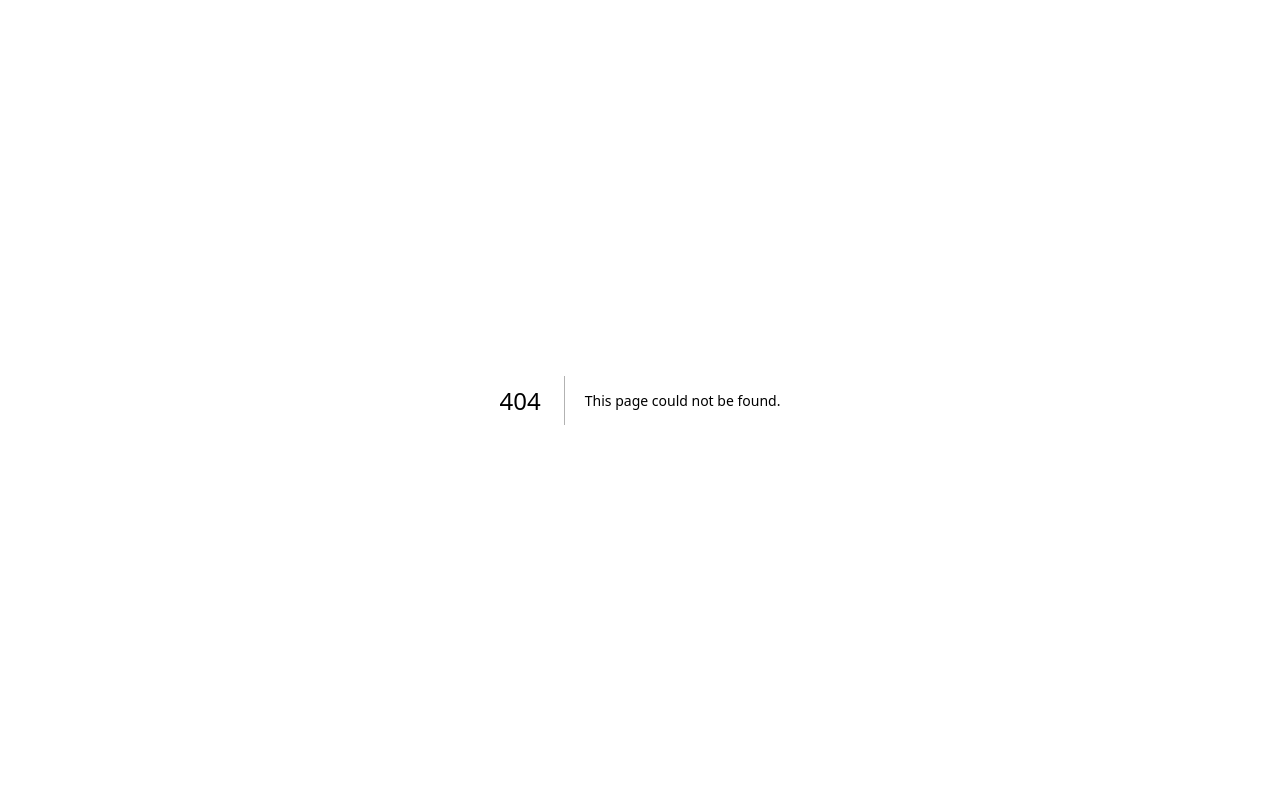
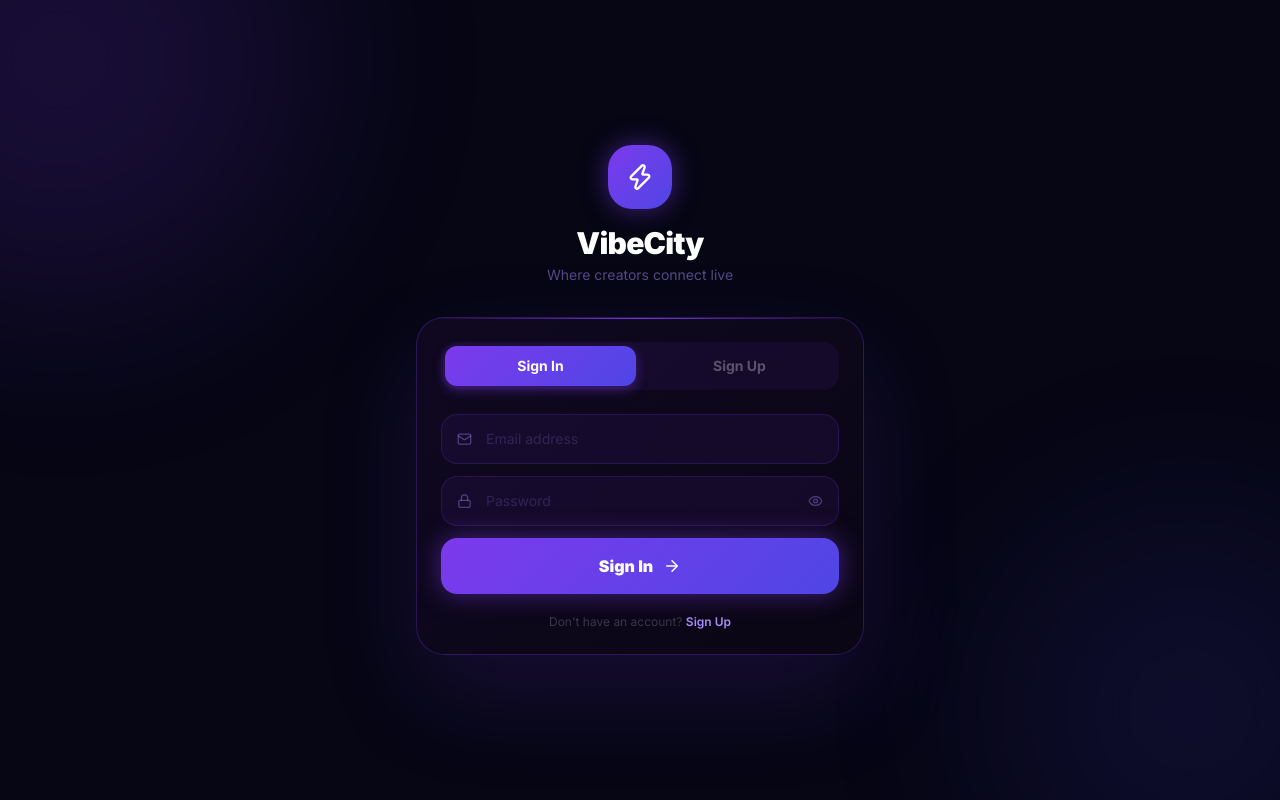
Before and after one commit to alexandrkim777-max/vibe-stream-os, a Next.js app: page /auth in a window 1280 px wide. Before the commit this address had no page. Built offline with nearby package versions, Linux system fonts and the light colour scheme; no server answers.

Commit message:
Add authentication

```diff
--- /dev/null
+++ b/src/app/auth/page.tsx
@@ -0,0 +1,192 @@
+"use client";
+
+import { useState } from "react";
+import { createClient } from "@supabase/supabase-js";
+import { useRouter } from "next/navigation";
+import { Zap, Mail, Lock, User, Eye, EyeOff, ArrowRight } from "lucide-react";
+
+const supabase = createClient(
+  process.env.NEXT_PUBLIC_SUPABASE_URL!,
+  process.env.NEXT_PUBLIC_SUPABASE_ANON_KEY!
+);
+
+export default function AuthPage() {
+  const router = useRouter();
+  const [mode, setMode] = useState<"login" | "signup">("login");
+  const [email, setEmail] = useState("");
+  const [password, setPassword] = useState("");
+  const [username, setUsername] = useState("");
+  const [showPass, setShowPass] = useState(false);
+  const [loading, setLoading] = useState(false);
+  const [error, setError] = useState("");
+  const [success, setSuccess] = useState("");
+
+  const handleAuth = async () => {
+    setLoading(true);
+    setError("");
+    setSuccess("");
+
+    try {
+      if (mode === "signup") {
+        const { data, error } = await supabase.auth.signUp({
+          email,
+          password,
+          options: {
+            data: { username, full_name: username }
+          }
+        });
+        if (error) throw error;
+        setSuccess("Account created! Check your email to confirm.");
+      } else {
+        const { data, error } = await supabase.auth.signInWithPassword({
+          email,
+          password,
+        });
+        if (error) throw error;
+        router.push("/");
+      }
+    } catch (e: any) {
+      setError(e.message || "Something went wrong");
+    }
+    setLoading(false);
+  };
+
+  return (
+    <div className="min-h-screen flex items-center justify-center p-4" style={{background:"#060614"}}>
+      <style>{`
+        @keyframes float{0%,100%{transform:translateY(0)}50%{transform:translateY(-10px)}}
+        @keyframes neonPulse{0%,100%{box-shadow:0 0 20px rgba(124,58,237,0.4)}50%{box-shadow:0 0 40px rgba(124,58,237,0.8)}}
+        .float{animation:float 4s ease-in-out infinite}
+        .neon{animation:neonPulse 3s ease-in-out infinite}
+        .liquid-btn{transition:all .3s cubic-bezier(0.34,1.56,0.64,1)}
+        .liquid-btn:hover{transform:scale(1.04) translateY(-2px)}
+        .liquid-btn:active{transform:scale(0.97)}
+      `}</style>
+
+      {/* Background */}
+      <div className="fixed inset-0 pointer-events-none">
+        <div className="absolute -top-60 -left-60 w-[600px] h-[600px] rounded-full opacity-20"
+          style={{background:"radial-gradient(circle,#7c3aed,transparent)",filter:"blur(80px)"}} />
+        <div className="absolute -bottom-40 -right-40 w-[500px] h-[500px] rounded-full opacity-15"
+          style={{background:"radial-gradient(circle,#4f46e5,transparent)",filter:"blur(80px)"}} />
+      </div>
+
+      <div className="relative w-full max-w-md">
+        {/* Logo */}
+        <div className="text-center mb-8">
+          <div className="w-16 h-16 rounded-3xl flex items-center justify-center mx-auto mb-4 float neon"
+            style={{background:"linear-gradient(135deg,#7c3aed,#4f46e5)"}}>
+            <Zap size={28} className="text-white" />
+          </div>
+          <h1 className="text-3xl font-black text-white tracking-tight">VibeCity</h1>
+          <p className="text-violet-400/50 text-sm mt-1">Where creators connect live</p>
+        </div>
+
+        {/* Card */}
+        <div className="relative rounded-[28px] p-6 overflow-hidden"
+          style={{background:"linear-gradient(135deg,#0f0820,#0a0614)",border:"1px solid rgba(124,58,237,0.3)",boxShadow:"0 40px 100px rgba(124,58,237,0.15)"}}>
+
+          {/* Top neon line */}
+          <div className="absolute top-0 left-0 right-0 h-px"
+            style={{background:"linear-gradient(90deg,transparent,rgba(124,58,237,0.9),transparent)"}} />
+
+          {/* Tabs */}
+          <div className="flex gap-2 mb-6 p-1 rounded-2xl"
+            style={{background:"rgba(124,58,237,0.08)"}}>
+            <button onClick={() => setMode("login")}
+              className="flex-1 py-2.5 rounded-xl text-sm font-bold transition-all"
+              style={mode === "login"
+                ? {background:"linear-gradient(135deg,#7c3aed,#4f46e5)",color:"white",boxShadow:"0 4px 12px rgba(124,58,237,0.4)"}
+                : {color:"rgba(255,255,255,0.3)"}}>
+              Sign In
+            </button>
+            <button onClick={() => setMode("signup")}
+              className="flex-1 py-2.5 rounded-xl text-sm font-bold transition-all"
+              style={mode === "signup"
+                ? {background:"linear-gradient(135deg,#7c3aed,#4f46e5)",color:"white",boxShadow:"0 4px 12px rgba(124,58,237,0.4)"}
+                : {color:"rgba(255,255,255,0.3)"}}>
+              Sign Up
+            </button>
+          </div>
+
+          <div className="space-y-3">
+            {/* Username (signup only) */}
+            {mode === "signup" && (
+              <div className="relative">
+                <User size={15} className="absolute left-4 top-1/2 -translate-y-1/2 text-violet-400/40" />
+                <input value={username} onChange={(e) => setUsername(e.target.value)}
+                  placeholder="Your creator name"
+                  className="w-full rounded-2xl pl-11 pr-4 py-3.5 text-white text-sm placeholder-violet-400/20 outline-none transition-all"
+                  style={{background:"rgba(124,58,237,0.08)",border:"1px solid rgba(124,58,237,0.2)"}} />
+              </div>
+            )}
+
+            {/* Email */}
+            <div className="relative">
+              <Mail size={15} className="absolute left-4 top-1/2 -translate-y-1/2 text-violet-400/40" />
+              <input value={email} onChange={(e) => setEmail(e.target.value)}
+                placeholder="Email address"
+                type="email"
+                className="w-full rounded-2xl pl-11 pr-4 py-3.5 text-white text-sm placeholder-violet-400/20 outline-none transition-all"
+                style={{background:"rgba(124,58,237,0.08)",border:"1px solid rgba(124,58,237,0.2)"}} />
+            </div>
+
+            {/* Password */}
+            <div className="relative">
+              <Lock size={15} className="absolute left-4 top-1/2 -translate-y-1/2 text-violet-400/40" />
+              <input value={password} onChange={(e) => setPassword(e.target.value)}
+                placeholder="Password"
+                type={showPass ? "text" : "password"}
+                onKeyDown={(e) => e.key === "Enter" && handleAuth()}
+                className="w-full rounded-2xl pl-11 pr-12 py-3.5 text-white text-sm placeholder-violet-400/20 outline-none transition-all"
+                style={{background:"rgba(124,58,237,0.08)",border:"1px solid rgba(124,58,237,0.2)"}} />
+              <button onClick={() => setShowPass(!showPass)}
+                className="absolute right-4 top-1/2 -translate-y-1/2 text-violet-400/40 hover:text-violet-400 transition-colors">
+                {showPass ? <EyeOff size={15} /> : <Eye size={15} />}
+              </button>
+            </div>
+
+            {/* Error */}
+            {error && (
+              <div className="px-4 py-3 rounded-2xl text-xs font-medium"
+                style={{background:"rgba(239,68,68,0.1)",border:"1px solid rgba(239,68,68,0.3)",color:"rgba(252,165,165,0.9)"}}>
+                {error}
+              </div>
+            )}
+
+            {/* Success */}
+            {success && (
+              <div className="px-4 py-3 rounded-2xl text-xs font-medium"
+                style={{background:"rgba(16,185,129,0.1)",border:"1px solid rgba(16,185,129,0.3)",color:"rgba(52,211,153,0.9)"}}>
+                {success}
+              </div>
+            )}
+
+            {/* Submit */}
+            <button onClick={handleAuth} disabled={loading}
+              className="w-full flex items-center justify-center gap-2.5 text-white font-black py-4 rounded-2xl text-base liquid-btn neon disabled:opacity-40"
+              style={{background:"linear-gradient(135deg,#7c3aed,#4f46e5)",boxShadow:"0 8px 32px rgba(124,58,237,0.4)"}}>
+              {loading ? (
+                <span className="w-5 h-5 rounded-full border-2 border-white/30 border-t-white animate-spin" />
+              ) : (
+                <>
+                  {mode === "login" ? "Sign In" : "Create Account"}
+                  <ArrowRight size={18} />
+                </>
+              )}
+            </button>
+          </div>
+
+          {/* Footer */}
+          <p className="text-center text-white/20 text-xs mt-5">
+            {mode === "login" ? "Don't have an account? " : "Already have an account? "}
+            <button onClick={() => setMode(mode === "login" ? "signup" : "login")}
+              className="text-violet-400 font-semibold hover:text-violet-300 transition-colors">
+              {mode === "login" ? "Sign Up" : "Sign In"}
+            </button>
+          </p>
+        </div>
+      </div>
+    </div>
+  );
+}
```
Also changed, not shown: src/app/page.tsx (+85 -80 lines).
